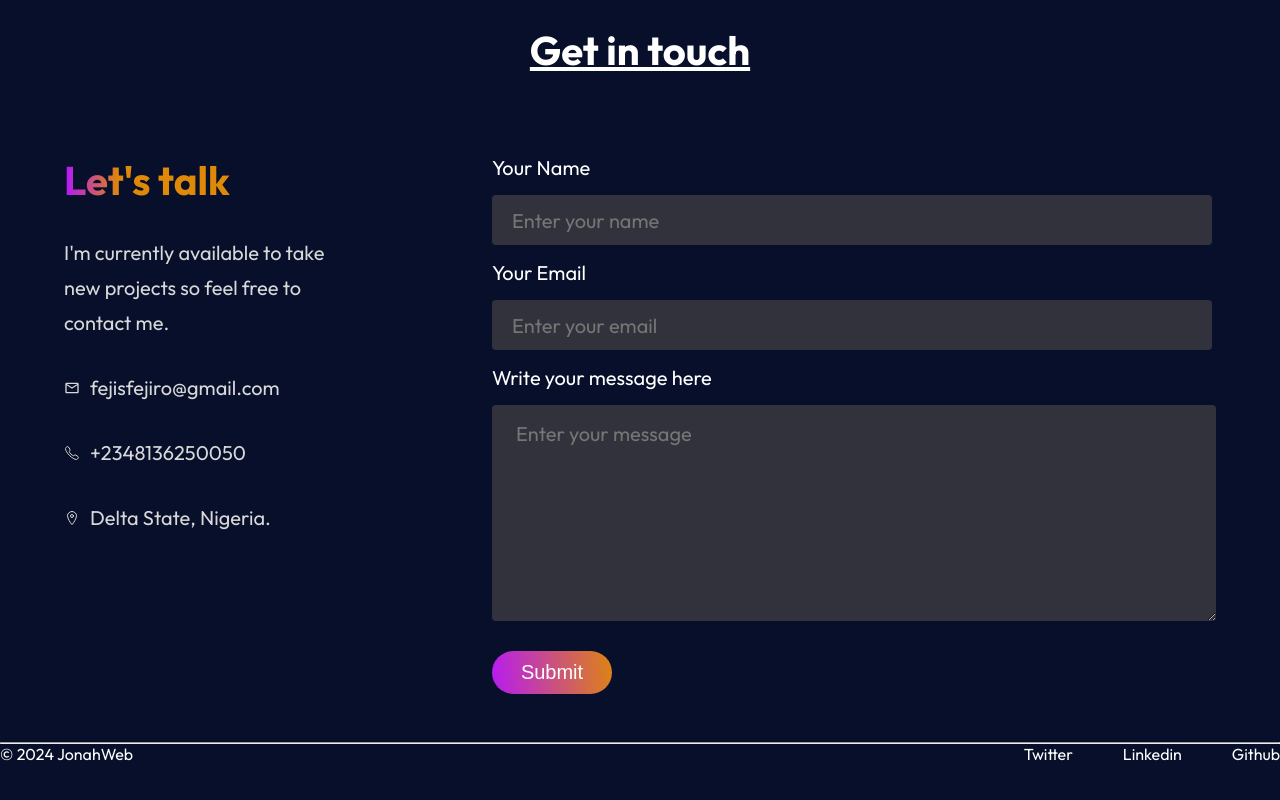
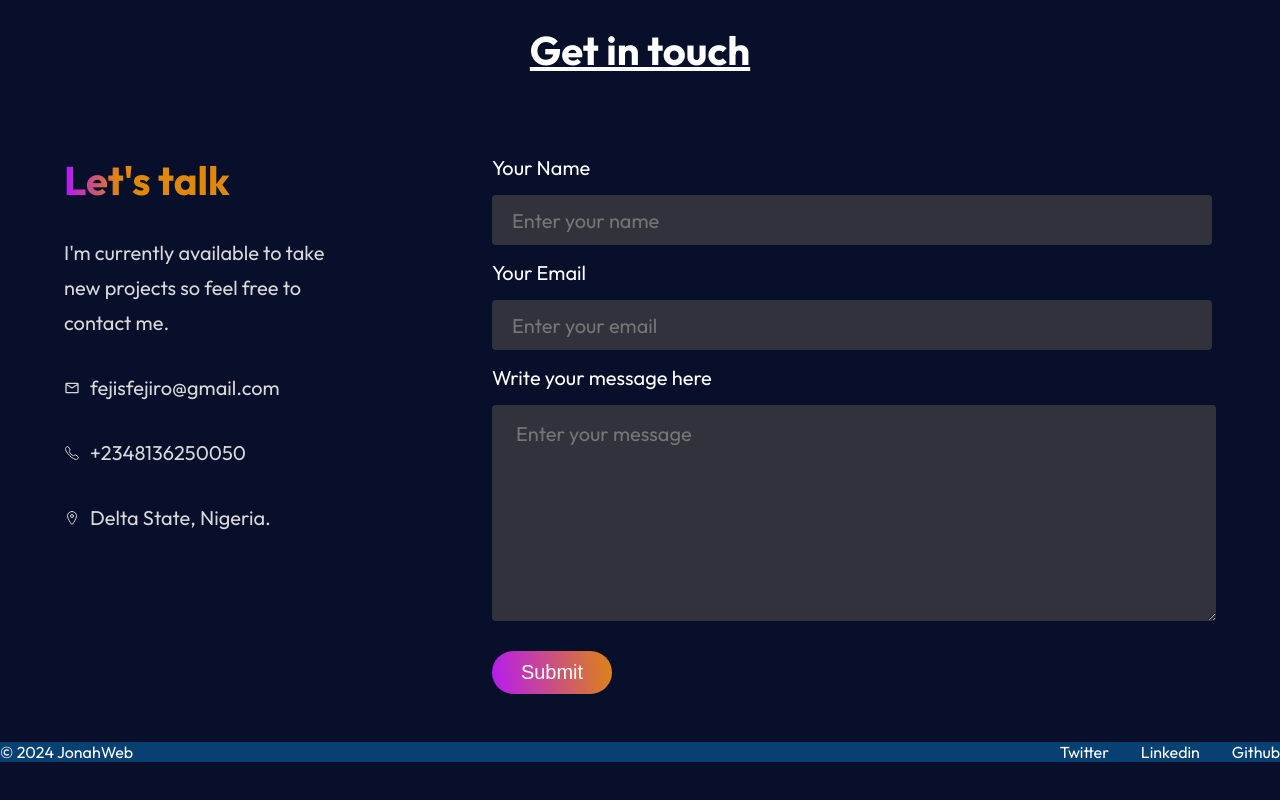
Before and after one commit to jonahunuafe/portfolio-react, a React (Vite) app: page / in a window 1280 px wide. Shown: the part 3586-4386 px from the top of the page. Built offline with nearby package versions, Linux system fonts and the light colour scheme.

Commit message:
adding styles to footer component

```diff
--- a/src/components/Footer/Footer.jsx
+++ b/src/components/Footer/Footer.jsx
@@ -4,23 +4,22 @@ import classes from "./Footer.module.css";
 const Footer = () => {
   return (
     <>
-      <hr />
-      <div className={classes.footerBottom}>
-        <p className={classes.footerBottomLeft}>&copy; 2024 JonahWeb</p>
-        <div className={classes.footerBottomRight}>
-          <p>
+      <div className={classes.footer}>
+        <p className={classes.footerLeft}>&copy; 2024 JonahWeb</p>
+        <div className={classes.footerRight}>
+          <a href="https://x.com/jonahunuafe" target="_blank">
             Twitter
-          </p>
-          <p>
+          </a>
+          <a href="https://www.linkedin.com/in/jonahunuafe" target="_blank">
             Linkedin
-          </p>
-          <p>
+          </a>
+          <a href="https://github.com/jonahunuafe" target="_blank">
             Github
-          </p>
+          </a>
         </div>
       </div>
     </>
-  )
+  );
 }
 
 export default Footer
--- a/src/components/Footer/Footer.module.css
+++ b/src/components/Footer/Footer.module.css
@@ -1,65 +1,28 @@
-.footerBottom {
+.footer {
    display: flex;
+   flex-direction: column;
    justify-content: space-between;
+   margin-bottom: 3rem;
+   background: #074173;
 }
 
-.footerBottomLeft {
+.footerLeft {
    flex-basis: 45%;
 }
 
-.footerBottomRight {
+.footerRight {
    display: flex;
-   flex-direction: column;
-   margin-bottom: 2rem;
+   gap: 2rem;
+}
+
+.footerRight a {
+   text-decoration: none;
+   color: #fff;
 }
 
 @media(min-width: 768px) {
-   .footer {
-      margin: 50px 170px;
-      gap: 30px;
-   }
+  .footer {
+      flex-direction: row;
+  }
 
-   .footerTop {
-      display: flex;
-      flex-direction: row;
-      justify-content: space-between;
-   }
-
-   .footerTopLeft p {
-      font-size: 20px;
-      max-width: 400px;
-      text-align: left;
-   }
-
-   .footerTopRight {
-      gap: 25px;
-      flex-direction: row;
-   }
-
-   .footerEmailInput {
-      gap: 15px;
-      padding: 20px 30px;
-      border-radius: 50px;
-      padding-right: 30px;
-   }
-
-   .userIcon {
-      font-size: 20px;
-   }
-
-   .footerEmailInput input {
-      font-size: 18px;
-   }
-
-   .footerSubscribe {
-      font-size: 20px;
-      padding: 18px 30px;
-      border-radius: 50px;
-   }
-
-   .footerBottomRight {
-      flex-direction: row;
-      gap: 50px;
-      margin-bottom: 50px;
-   }
 }
```
